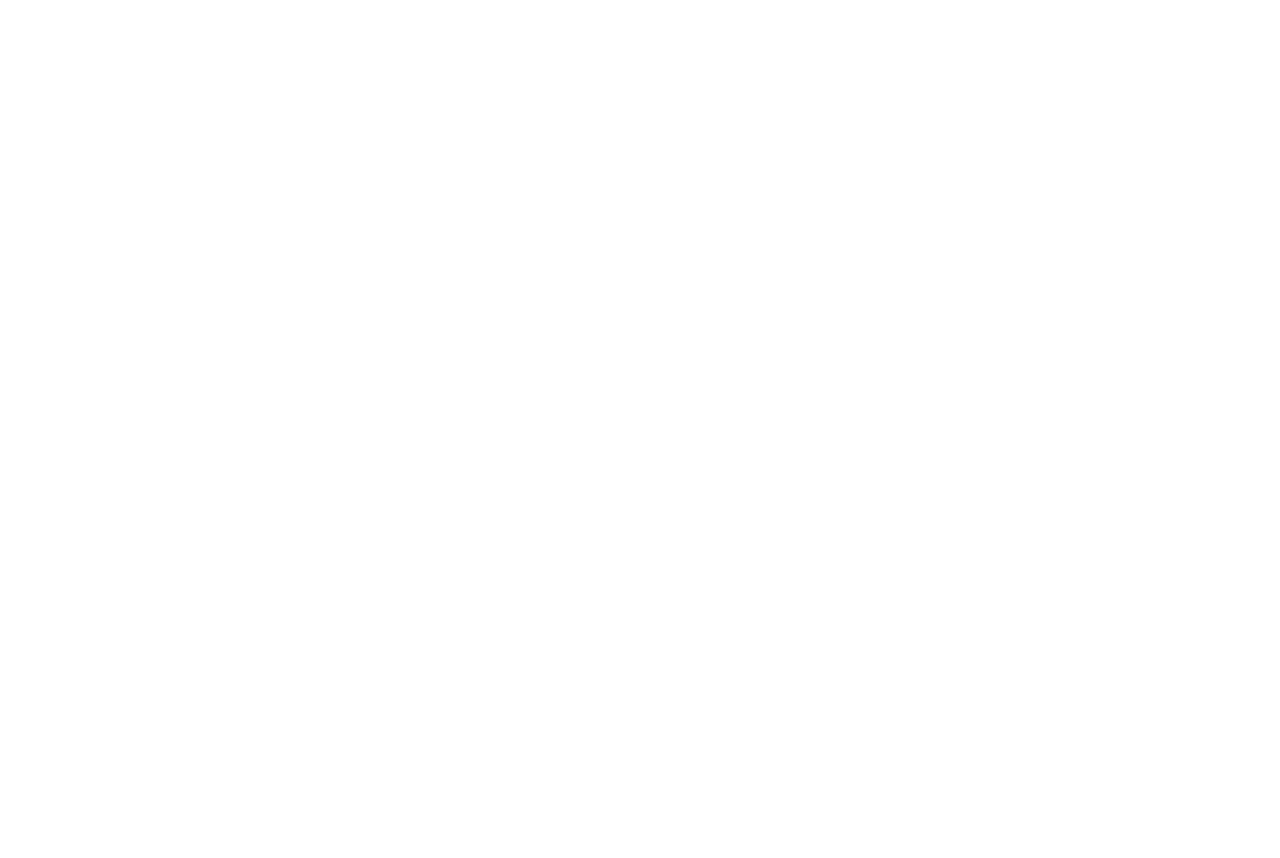
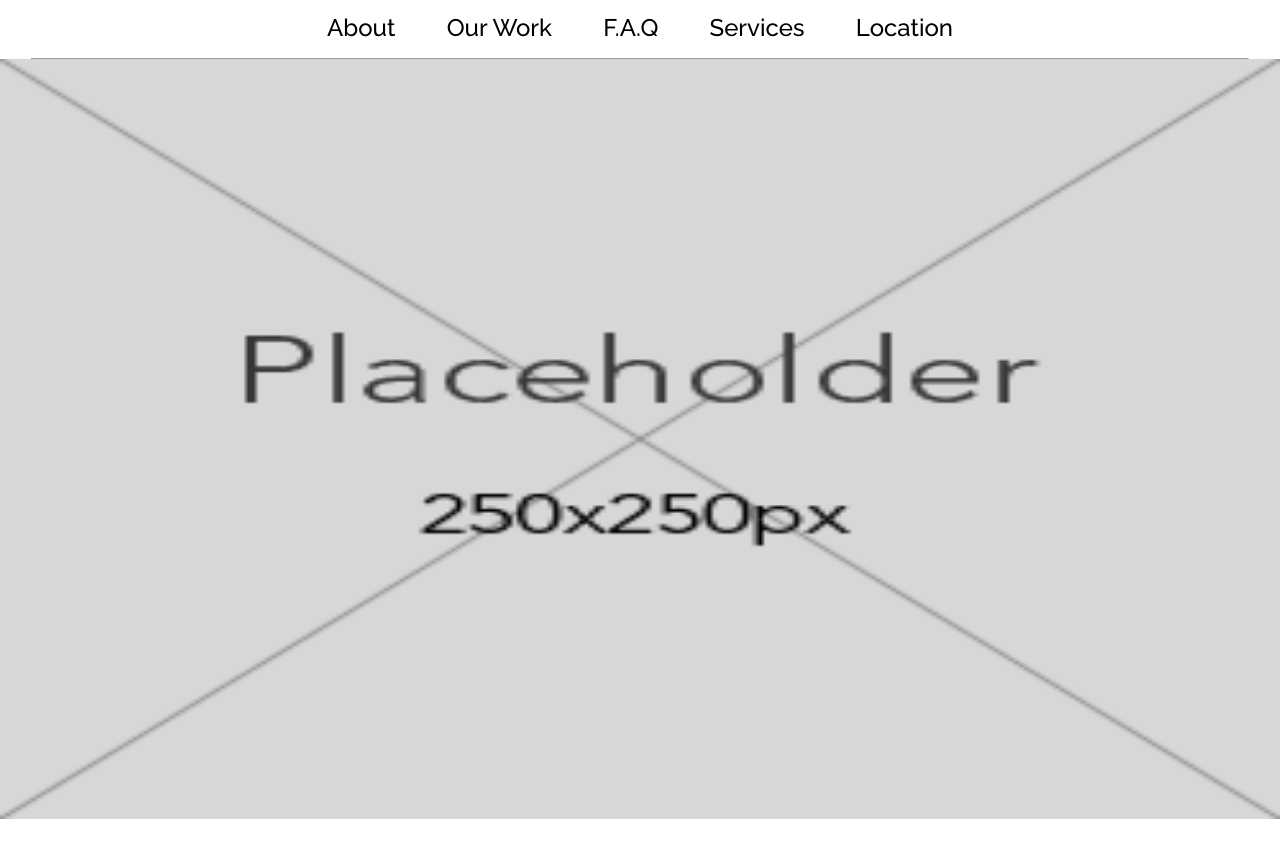
Before and after one commit to RyanBranco/AutoBodyProject, a plain HTML site: page v2/index.html in a window 1280 px wide. Shown: the top 858 px of the page. Before the commit the page ends 800 px from the top, so only its background shows below. Drawn offline with Linux system fonts and the light colour scheme.

Commit message:
finished header and banner for v2

```diff
--- a/v2/index.html
+++ b/v2/index.html
@@ -0,0 +1,33 @@
+<!DOCTYPE html>
+<html>
+  <head>
+    <link href="https://fonts.googleapis.com/css?family=Raleway:500" rel="stylesheet">
+    <link rel="stylesheet" type="text/css" href="style.css">
+    <meta name="viewport" content="width=device-width, initial-scale=1.0">
+    <meta charset="UTF-8">
+    <title>Auto Center Auto Body</title>
+  </head>
+  <body>
+    <div id="navFiller">
+        <nav>
+            <ul>
+                <li><a href="">About</a></li>
+                <li><a href="">Our Work</a></li>
+                <li><a href="">F.A.Q</a></li>
+                <li><a href="">Services</a></li>
+                <li><a href="">Location</a></li>
+            </ul>
+            <hr>
+        </nav>
+    </div>
+    <header>
+        <img id= "banner" src="placeholder.jpeg">
+    </header>
+    <main>
+        <p>fsdfsd</p>
+    </main>
+    <footer>
+    </footer>
+    <script src="main.js"></script>
+  </body>
+</html>
--- a/v2/style.css
+++ b/v2/style.css
@@ -0,0 +1,52 @@
+/*general*/
+body {
+    margin: auto;
+    height: 2000px;
+}
+
+hr {
+    width: 95%;
+}
+
+a {
+    text-decoration: none;
+    color: black;
+}
+
+/*navbar*/
+#navFiller {
+    z-index: 1;
+    height: 59px;
+}
+
+nav {
+    background-color: white;
+    position: fixed;
+    width: 100%;
+}
+
+#banner {
+    width: 100%;
+    height: 95vh;
+    position: absolute;
+}
+
+nav ul {
+    padding: 0;
+    margin: 0;
+    width: 100%;
+    display: inline-flex;
+    justify-content: center;
+}
+
+nav ul li {
+    font-family: "Raleway";
+    margin: 1% 2% 8px 2%;
+    display: inline;
+    font-size: 24px;
+}
+
+/*main*/
+main {
+    background-color: aqua;
+}
```
Also changed, not shown: v1/index.html (+1 -1 lines), v2/placeholder.jpeg (renamed from AutoBodyImages/placeholder.jpeg).
